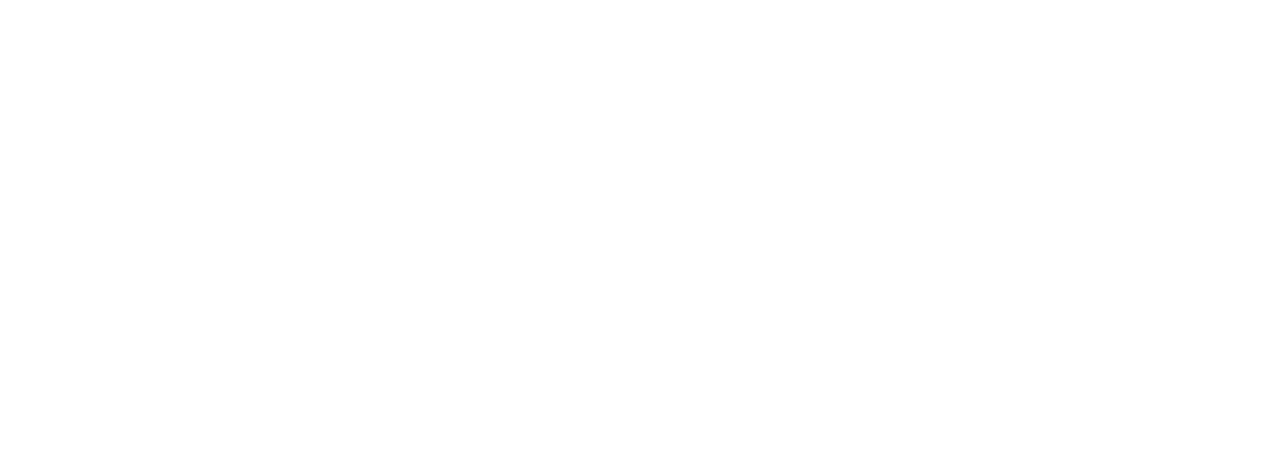
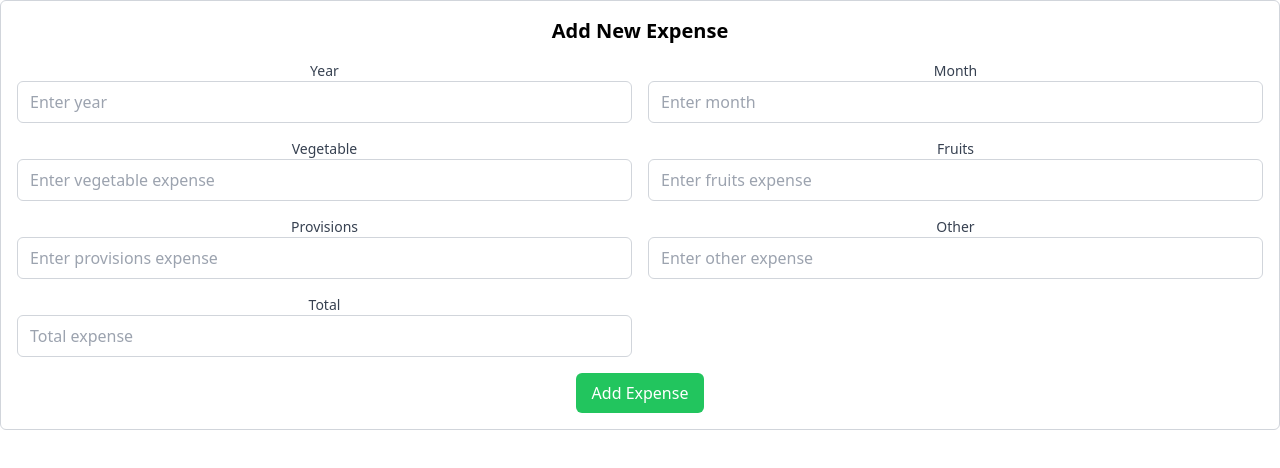
Before and after one commit to manish-bhukar/Mess-Relay, a React (Create React App) app in the folder frontend/: page /addexpense in a window 1280 px wide. Before the commit this address had no page. Shown: the top 468 px of the page. Built offline with nearby package versions, Linux system fonts and the light colour scheme.

Commit message:
Expanse adding successfully

```diff
--- a/frontend/src/App.js
+++ b/frontend/src/App.js
@@ -12,6 +12,7 @@ import AddNotice from "./Component/ChiefWarden/Notice.js";
 import ProtectedRoute from "./Component/ProtectedRoute.js";
 import MessMenu from "./Component//Student/MessMenu.js";
 import Messmenu from "./Component/ChiefWarden/MessMenu.js";
+import AddExpense from "./Component/Accountant/AddExpense.js";
 function App() {
   return (
     <div className="App">
@@ -55,6 +56,7 @@ function App() {
             <Route path="messmenu" element={
             <ProtectedRoute><Messmenu/></ProtectedRoute>
             } />
+            <Route path="/addexpense" element={<AddExpense/>}></Route>
         </Routes>
       </Router>
     </div>
--- a/frontend/src/Component/Accountant/AddExpense.js
+++ b/frontend/src/Component/Accountant/AddExpense.js
@@ -1,8 +1,8 @@
-// AddExpense.js
 import React, { useState } from 'react';
 import axios from 'axios';
+import toast, { Toaster } from 'react-hot-toast';
 
-const AddExpense = ({ onAddExpense }) => {
+const AddExpense = ({ year, setExpenses, expenses }) => {
   const [newExpense, setNewExpense] = useState({
     year: '',
     month: '',
@@ -12,48 +12,35 @@ const AddExpense = ({ onAddExpense }) => {
       provisions: '',
       other: ''
     },
-    total: 0
+    total: ''
   });
 
-  const handleNewExpenseChange = (e) => {
+  const handleChange = (e) => {
     const { name, value } = e.target;
+    let updatedNewExpense = { ...newExpense };
     if (name === 'total') {
-      setNewExpense({ ...newExpense, total: value });
+      updatedNewExpense.total = value;
+    } else if (name === 'year' || name === 'month') {
+      updatedNewExpense[name] = value;
     } else {
-      setNewExpense({
-        ...newExpense,
-        categories: {
-          ...newExpense.categories,
+      updatedNewExpense.categories = {
+        ...updatedNewExpense.categories,
         [name]: value
+      };
+      updatedNewExpense.total = Object.values(updatedNewExpense.categories).reduce((acc, curr) => acc + Number(curr), 0);
     }
-      });
-      if (['vegetable', 'fruits', 'provisions', 'other'].includes(name)) {
-        setNewExpense({
-          ...newExpense,
-          total: calculateTotal({ ...newExpense.categories, [name]: value })
-        });
-      }
-    }
+    setNewExpense(updatedNewExpense);
   };
 
-  const calculateTotal = (categories) => {
-    const { vegetable, fruits, provisions, other } = categories;
-    const veg = parseFloat(vegetable) || 0;
-    const fru = parseFloat(fruits) || 0;
-    const prov = parseFloat(provisions) || 0;
-    const oth = parseFloat(other) || 0;
-    return veg + fru + prov + oth;
-  };
-
-  const handleSaveNewExpense = async () => {
+  const handleAddExpense = async () => {
     try {
-      const response = await axios.post('http://localhost:5000/expenses', newExpense);
-      console.log('New expense added:', response.data);
-      onAddExpense(response.data); // Notify parent component (Expenses.js) about the new expense
-
-      // Reset form after successful addition
+      const response = await axios.post(`http://localhost:5000/expenses`, newExpense);
+      console.log('Expense added:', response.data);
+      toast.success('Expense added successfully!');
+      if (newExpense.year === year) {
+        setExpenses([...expenses, response.data]);
+      }
       setNewExpense({
-        ...newExpense,
         year: '',
         month: '',
         categories: {
@@ -62,81 +49,103 @@ const AddExpense = ({ onAddExpense }) => {
           provisions: '',
           other: ''
         },
-        total: 0
+        total: ''
       });
     } catch (error) {
-      console.error('Error adding new expense:', error);
+      console.error('Error adding expense:', error);
+      toast.error('Error adding expense');
     }
   };
 
   return (
     <div className="border border-gray-300 rounded-md p-4 mb-4">
+      <Toaster />
+      <h3 className="text-xl font-semibold mb-4">Add New Expense</h3>
       <div className="grid grid-cols-2 gap-4 mb-4">
+        <div>
+          <label className="block text-sm font-medium text-gray-700">Year</label>
           <input
             type="text"
             name="year"
+            placeholder="Enter year"
             value={newExpense.year}
-          onChange={handleNewExpenseChange}
-          placeholder="Year"
-          className="border border-gray-300 px-3 py-2 focus:outline-none focus:border-blue-500 rounded-md"
+            onChange={handleChange}
+            className="border border-gray-300 px-3 py-2 focus:outline-none focus:border-blue-500 rounded-md w-full"
           />
+        </div>
+        <div>
+          <label className="block text-sm font-medium text-gray-700">Month</label>
           <input
             type="text"
             name="month"
+            placeholder="Enter month"
             value={newExpense.month}
-          onChange={handleNewExpenseChange}
-          placeholder="Month"
-          className="border border-gray-300 px-3 py-2 focus:outline-none focus:border-blue-500 rounded-md"
+            onChange={handleChange}
+            className="border border-gray-300 px-3 py-2 focus:outline-none focus:border-blue-500 rounded-md w-full"
           />
+        </div>
+        <div>
+          <label className="block text-sm font-medium text-gray-700">Vegetable</label>
           <input
             type="number"
             name="vegetable"
+            placeholder="Enter vegetable expense"
             value={newExpense.categories.vegetable}
-          onChange={handleNewExpenseChange}
-          placeholder="Vegetable"
-          className="border border-gray-300 px-3 py-2 focus:outline-none focus:border-blue-500 rounded-md"
+            onChange={handleChange}
+            className="border border-gray-300 px-3 py-2 focus:outline-none focus:border-blue-500 rounded-md w-full"
           />
+        </div>
+        <div>
+          <label className="block text-sm font-medium text-gray-700">Fruits</label>
           <input
             type="number"
             name="fruits"
+            placeholder="Enter fruits expense"
             value={newExpense.categories.fruits}
-          onChange={handleNewExpenseChange}
-          placeholder="Fruits"
-          className="border border-gray-300 px-3 py-2 focus:outline-none focus:border-blue-500 rounded-md"
+            onChange={handleChange}
+            className="border border-gray-300 px-3 py-2 focus:outline-none focus:border-blue-500 rounded-md w-full"
           />
+        </div>
+        <div>
+          <label className="block text-sm font-medium text-gray-700">Provisions</label>
           <input
             type="number"
             name="provisions"
+            placeholder="Enter provisions expense"
             value={newExpense.categories.provisions}
-          onChange={handleNewExpenseChange}
-          placeholder="Provisions"
-          className="border border-gray-300 px-3 py-2 focus:outline-none focus:border-blue-500 rounded-md"
+            onChange={handleChange}
+            className="border border-gray-300 px-3 py-2 focus:outline-none focus:border-blue-500 rounded-md w-full"
           />
+        </div>
+        <div>
+          <label className="block text-sm font-medium text-gray-700">Other</label>
           <input
             type="number"
             name="other"
+            placeholder="Enter other expense"
             value={newExpense.categories.other}
-          onChange={handleNewExpenseChange}
-          placeholder="Other"
-          className="border border-gray-300 px-3 py-2 focus:outline-none focus:border-blue-500 rounded-md"
+            onChange={handleChange}
+            className="border border-gray-300 px-3 py-2 focus:outline-none focus:border-blue-500 rounded-md w-full"
           />
+        </div>
+        <div>
+          <label className="block text-sm font-medium text-gray-700">Total</label>
           <input
             type="number"
             name="total"
+            placeholder="Total expense"
             value={newExpense.total}
-          onChange={handleNewExpenseChange}
-          placeholder="Total"
-          className="border border-gray-300 px-3 py-2 focus:outline-none focus:border-blue-500 rounded-md"
+            readOnly
+            className="border border-gray-300 px-3 py-2 focus:outline-none focus:border-blue-500 rounded-md w-full"
           />
         </div>
-      <div className="flex justify-end">
+      </div>
       <button
-          onClick={handleSaveNewExpense}
-          className="bg-blue-500 hover:bg-blue-600 text-white px-4 py-2 rounded-md focus:outline-none mr-2"
+        onClick={handleAddExpense}
+        className="bg-green-500 hover:bg-green-600 text-white px-4 py-2 rounded-md focus:outline-none"
       >
-          Save
+        Add Expense
       </button>
-      </div>
     </div>
   );
 };
--- a/frontend/src/Component/Accountant/Dashboard.js
+++ b/frontend/src/Component/Accountant/Dashboard.js
@@ -3,12 +3,14 @@ import axios from 'axios';
 import Expenses from './Expenses'; // Import Expenses sub-component
 import Notices from './Notices'; // Import Notices sub-component
 import { useNavigate } from 'react-router-dom';
+import AddExpense from './AddExpense'; // Import AddExpenseForm component
 
 const Dashboard = () => {
   const [selectedMenuItem, setSelectedMenuItem] = useState('expenses');
   const [expenses, setExpenses] = useState([]);
   const [notices, setNotices] = useState([]);
   const [loading, setLoading] = useState(false);
+  const [showAddExpense, setShowAddExpense] = useState(false); // State to control visibility of add expense form
   const navigate = useNavigate();
 
   useEffect(() => {
@@ -27,6 +29,11 @@ const Dashboard = () => {
       navigate('/mess-menu');
     } else if (menuItem === 'notices') {
       fetchNotices();
+      setShowAddExpense(false); // Close Add Expense form if open
+    } else if (menuItem === 'add-expense') {
+      setShowAddExpense(true); // Show the add expense form/component
+    } else if (menuItem === 'expenses') {
+      setShowAddExpense(false); // Close Add Expense form if open
     }
   };
 
@@ -91,7 +98,8 @@ const Dashboard = () => {
         loading={loading}
         notices={notices}
         handleLogout={handleLogout}
-        setLoading={setLoading} // Pass setLoading function to MainContent
+        showAddExpense={showAddExpense} // Pass showAddExpense state to MainContent
+        setShowAddExpense={setShowAddExpense} // Pass setShowAddExpense function to MainContent
       />
     </div>
   );
@@ -100,7 +108,7 @@ const Dashboard = () => {
 // Sidebar Component
 const Sidebar = ({ selectedMenuItem, handleMenuItemClick }) => {
   return (
-    <div className="bg-gray-800 text-white w-64 p-8">
+    <div className="bg-gray-800 text-white w-64 p-8 fixed inset-y-0 left-0">
       {/* Logo or Brand */}
       <h1 className="text-3xl font-bold mb-8">Dashboard</h1>
 
@@ -110,6 +118,10 @@ const Sidebar = ({ selectedMenuItem, handleMenuItemClick }) => {
         <MenuItem text="Mess Menu" isSelected={selectedMenuItem === 'mess-menu'} onClick={() => handleMenuItemClick('mess-menu')} />
         <MenuItem text="All Complaints" isSelected={selectedMenuItem === 'all-complaints'} onClick={() => handleMenuItemClick('all-complaints')} />
         <MenuItem text="Notices" isSelected={selectedMenuItem === 'notices'} onClick={() => handleMenuItemClick('notices')} />
+        {/* Add Expense menu item is only visible when 'Add Expense' is selected */}
+        {selectedMenuItem === 'add-expense' && (
+          <MenuItem text="Add Expense" isSelected={selectedMenuItem === 'add-expense'} onClick={() => handleMenuItemClick('add-expense')} />
+        )}
       </ul>
     </div>
   );
@@ -127,9 +139,9 @@ const MenuItem = ({ text, isSelected, onClick }) => {
 };
 
 // MainContent Component
-const MainContent = ({ selectedMenuItem, expenses, onExpenseUpdate, loading, notices, handleLogout, setLoading }) => {
+const MainContent = ({ selectedMenuItem, expenses, onExpenseUpdate, loading, notices, handleLogout, showAddExpense, setShowAddExpense }) => {
   return (
-    <div className="flex-1 bg-gray-100 p-8">
+    <div className="flex-1 bg-gray-100 p-8 ml-64"> {/* Add ml-64 to create space for the sidebar */}
       {/* Logout Button */}
       <div className="flex justify-end mb-4">
         <button
@@ -147,19 +159,32 @@ const MainContent = ({ selectedMenuItem, expenses, onExpenseUpdate, loading, not
         onExpenseUpdate={onExpenseUpdate}
         loading={loading}
         notices={notices}
-        setLoading={setLoading} // Pass setLoading function to MainContentArea
+        showAddExpense={showAddExpense} // Pass showAddExpense state to MainContentArea
+        setShowAddExpense={setShowAddExpense} // Pass setShowAddExpense function to MainContentArea
       />
     </div>
   );
 };
 
 // MainContentArea Component
-const MainContentArea = ({ selectedMenuItem, expenses, onExpenseUpdate, loading, notices, setLoading }) => {
+const MainContentArea = ({ selectedMenuItem, expenses, onExpenseUpdate, loading, notices, showAddExpense, setShowAddExpense }) => {
   return (
     <div>
       {/* Conditional Rendering based on selectedMenuItem */}
-      {selectedMenuItem === 'expenses' && <Expenses expenses={expenses} onExpenseUpdate={onExpenseUpdate} loading={loading} />}
-      {selectedMenuItem === 'notices' && <Notices notices={notices} setLoading={setLoading} />} {/* Render Notices component */}
+      {selectedMenuItem === 'expenses' && !showAddExpense && <Expenses expenses={expenses} onExpenseUpdate={onExpenseUpdate} loading={loading} />}
+      {selectedMenuItem === 'notices' && <Notices notices={notices} />} {/* Render Notices component */}
+      {showAddExpense && (
+        <AddExpense
+          onClose={() => setShowAddExpense(false)} // Pass function to close AddExpenseForm
+          onExpenseAdd={(newExpense) => {
+            // Handle adding expense logic here if needed
+            console.log('New expense added:', newExpense);
+            // You may want to fetch expenses again after adding new expense
+            // fetchExpenses();
+            setShowAddExpense(false); // Close the form after adding expense
+          }}
+        />
+      )}
       {/* Add other conditional rendering based on selectedMenuItem */}
     </div>
   );
--- a/frontend/src/Component/Accountant/Expenses.js
+++ b/frontend/src/Component/Accountant/Expenses.js
@@ -49,19 +49,17 @@ const Expenses = () => {
 
   const handleChange = (e) => {
     const { name, value } = e.target;
-    if (editMode) {
-      if (name === 'total') {
-        setEditedExpense({ ...editedExpense, total: value });
-      } else {
-        setEditedExpense({
-          ...editedExpense,
-          categories: {
-            ...editedExpense.categories,
-            [name]: value
-          }
-        });
-      }
+    let updatedExpense = { ...editedExpense };
+    if (name === 'total') {
+      updatedExpense.total = value;
+    } else {
+      updatedExpense.categories = {
+        ...updatedExpense.categories,
+        [name]: Number(value)
+      };
+      updatedExpense.total = Object.values(updatedExpense.categories).reduce((acc, curr) => acc + curr, 0);
     }
+    setEditedExpense(updatedExpense);
   };
 
   return (
@@ -150,6 +148,7 @@ const Expenses = () => {
                       name="total"
                       value={editedExpense.total || 0}
                       onChange={handleChange}
+                      readOnly
                       className="border border-gray-300 px-3 py-2 focus:outline-none focus:border-blue-500 rounded-md"
                     />
                     <button
--- a/frontend/src/Component/Accountant/Notices.js
+++ b/frontend/src/Component/Accountant/Notices.js
@@ -2,8 +2,9 @@
 import React, { useEffect, useState } from 'react';
 import axios from 'axios';
 
-const Notices = ({ loading, setLoading }) => {
+const Notices = () => {
   const [notices, setNotices] = useState([]);
+  const [loading, setLoading] = useState(false);
 
   useEffect(() => {
     fetchNotices();
```
Also changed, not shown: 1 other file (tests, documents, lock files or other folders). Lines whose indentation alone changed are shown as unchanged.
